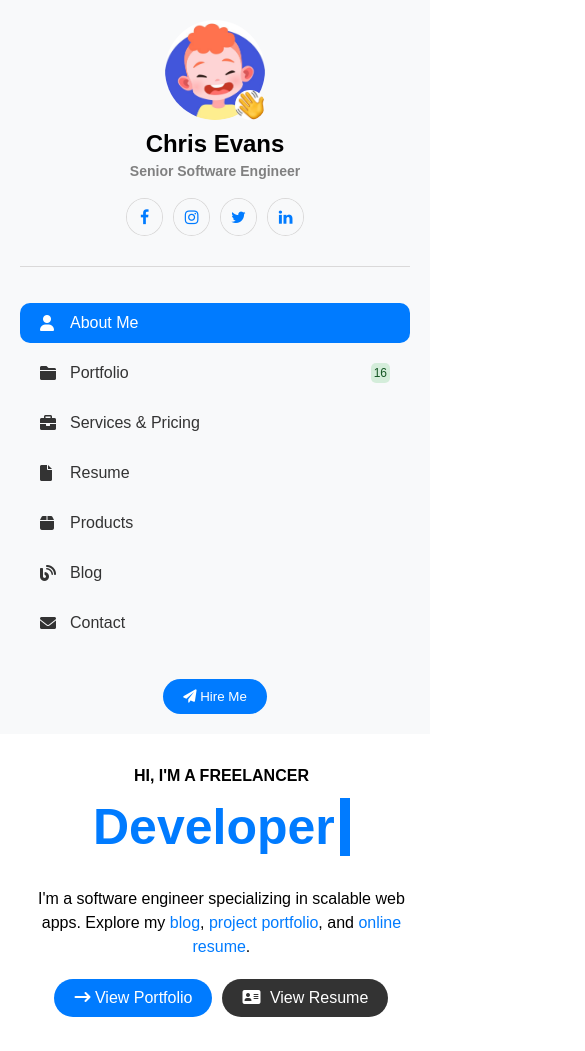
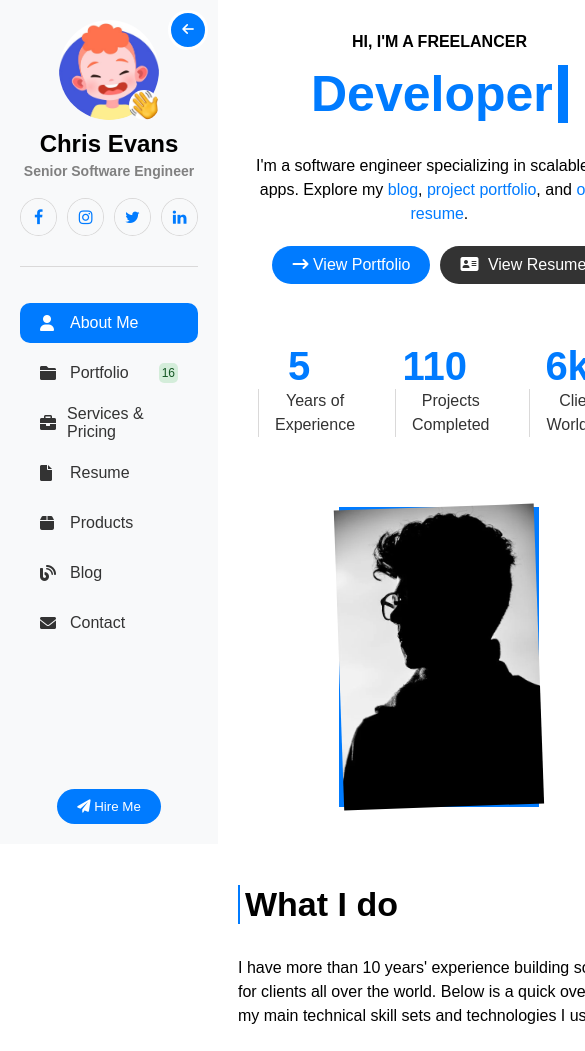
Before and after one commit to ShtjefniEnri/css-design, a plain HTML site: page index.html in a window 390 px wide. Shown: the top 1051 px of the page, 585 px wide, since content can reach past the window. Drawn offline with Linux system fonts and the light colour scheme.

Commit message:
open/close sidebar

```diff
--- a/index.html
+++ b/index.html
@@ -11,6 +11,9 @@
 <body>
 <div class="container">
     <div class="sidebar">
+        <button id="toggle-sidebar" class="toggle-btn">
+            <i id="toggle-icon" class="fas fa-arrow-left"></i>
+        </button>
         <section class="sidebar-top">
             <div class="profile-pic">
                 <img id="profile-picture" src="" alt="Profile Picture">
--- a/script.js
+++ b/script.js
@@ -1,4 +1,9 @@
 document.addEventListener('DOMContentLoaded', function () {
+    const toggleBtn = document.getElementById('toggle-sidebar');
+    const sidebar = document.querySelector('.sidebar');
+    const toggleIcon = document.getElementById('toggle-icon');
+    const container = document.querySelector('.container');
+
     fetch('data/data.json')
         .then(response => response.json())
         .then(data => {
@@ -43,4 +48,20 @@ document.addEventListener('DOMContentLoaded', function () {
             document.getElementById('profile-image').src = data.profileImage;
         })
         .catch(error => console.error('Error loading data:', error));
+
+    toggleBtn.addEventListener('click', function () {
+        sidebar.classList.toggle('closed');
+        if (sidebar.classList.contains('closed')) {
+            toggleIcon.classList.replace('fa-arrow-left', 'fa-arrow-right');
+        } else {
+            toggleIcon.classList.replace('fa-arrow-right', 'fa-arrow-left');
+        }
+        if (window.innerWidth <= 850) {
+            if (sidebar.classList.contains('closed')) {
+                container.style.flexDirection = 'row';
+            } else {
+                container.style.flexDirection = 'column';
+            }
+        }
+    });
 });
--- a/style.css
+++ b/style.css
@@ -10,12 +10,43 @@ body {
     width: 100%;
 }
 
+.toggle-btn {
+    position: absolute;
+    top: 10px;
+    right: 10px;
+    background-color: #007bff;
+    color: white;
+    border: 3px solid;
+    border-radius: 50%;
+    width: 40px;
+    height: 40px;
+    display: flex;
+    justify-content: center;
+    align-items: center;
+    cursor: pointer;
+    transition: all 0.3s ease-in-out;
+}
+
 .sidebar {
+    position: relative;
     display: flex;
     flex-direction: column;
     background-color: #f8f9fa;
     padding: 20px;
     width: 200px;
+    transition: width 0.3s ease-in-out;
+}
+
+.sidebar.closed {
+    width: 60px;
+}
+
+.closed .sidebar-top, .closed .nav-menu ul li a span, .closed .hire-button {
+    display: none;
+}
+
+.closed .toggle-btn {
+    right: -20px;
 }
 
 .sidebar-top {
@@ -300,11 +331,6 @@ body {
 
 
 @media (max-width: 768px) {
-    .container {
-        flex-direction: column;
-        width: 100%;
-    }
-
     .sidebar {
         width: 100%;
     }
```
